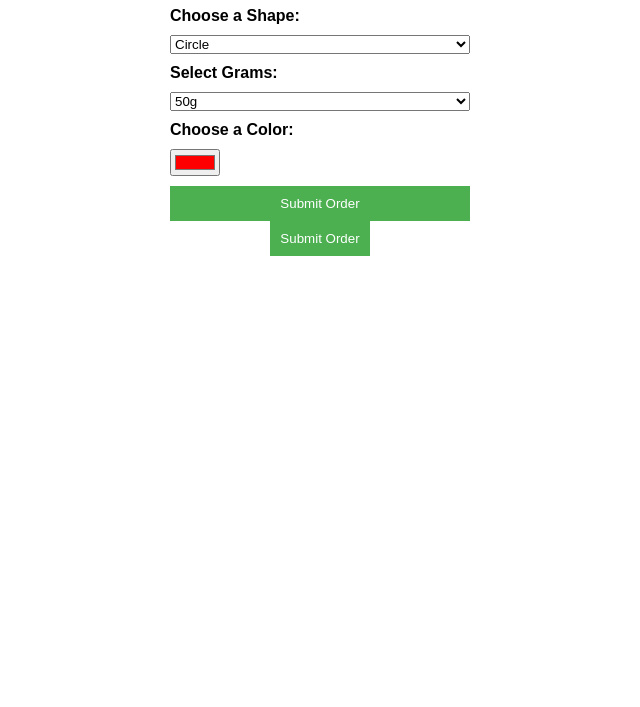
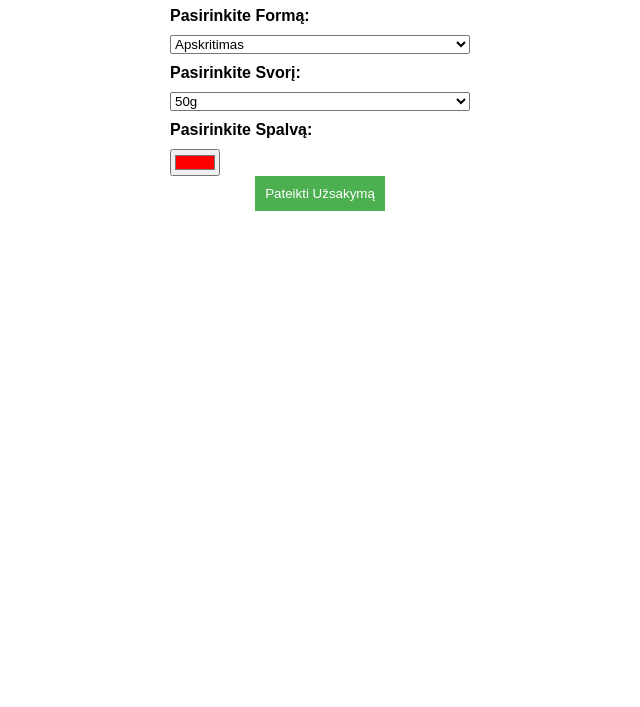
Before and after one commit to Airidaslab/Airidaslab.github.io, a plain HTML site: page index.html in a window 1280 px wide. Shown: the part 93-800 px from the top of the page, without its empty margins (320-960 px from the left). Drawn offline with Linux system fonts and the light colour scheme.

Commit message:
index.html

```diff
--- a/index.html
+++ b/index.html
@@ -1,41 +1,50 @@
 <!DOCTYPE html>
-<html lang="en">
+<html lang="lt">
 <head>
   <meta charset="UTF-8">
   <meta name="viewport" content="width=device-width, initial-scale=1.0">
-  <title>Product Customizer</title>
+  <title>Produkto Koregavimo Puslapis</title>
   <link rel="stylesheet" href="style.css">
 </head>
 <body>
-  <h1>Customize Your Product</h1>
-  <form id="customizationForm" action="" method="post">
+  <h1>Produkto Koregavimas</h1>
+
+  <!-- Product Customization Form -->
+  <form id="customizationForm">
     <!-- Shape Selection -->
-    <label for="shape">Choose a Shape:</label>
+    <label for="shape">Pasirinkite Formą:</label>
     <select id="shape" name="shape">
-      <option value="circle">Circle</option>
-      <option value="square">Square</option>
-      <option value="triangle">Triangle</option>
+      <option value="circle">Apskritimas</option>
+      <option value="square">Kvadratas</option>
+      <option value="triangle">Trikampis</option>
+      <option value="oval">Ovalas</option>
+      <option value="star">Žvaigždė</option>
+      <option value="heart">Širdelė</option>
     </select>
 
     <!-- Grams Selection -->
-    <label for="grams">Select Grams:</label>
+    <label for="grams">Pasirinkite Svorį:</label>
     <select id="grams" name="grams">
       <option value="50g">50g</option>
       <option value="100g">100g</option>
+      <option value="150g">150g</option>
       <option value="200g">200g</option>
+      <option value="250g">250g</option>
+      <option value="500g">500g</option>
     </select>
 
     <!-- Color Selection -->
-    <label for="color">Choose a Color:</label>
+    <label for="color">Pasirinkite Spalvą:</label>
     <input type="color" id="color" name="color" value="#ff0000">
+  </form>
 
-    <!-- Submit Button -->
-    <button type="submit">Submit Order</button>
-  </form>
-<a href="https://docs.google.com/forms/d/e/1FAIpQLSeQ2G2snJXhXM479lPHztG8BSpLH7aRW34J6cabiT_qarDCQw/viewform?usp=sf_link" target="_blank">
-  <button type="button">Submit Order</button>
-</a>
-  <p id="orderConfirmation" style="display:none;">Thank you! Your order has been submitted.</p>
+  <!-- Submit Order Button - Opens Google Form in New Tab -->
+  <a href="https://docs.google.com/forms/d/e/1FAIpQLSeQ2G2snJXhXM479lPHztG8BSpLH7aRW34J6cabiT_qarDCQw/viewform?usp=sf_link" target="_blank">
+    <button type="button">Pateikti Užsakymą</button>
+  </a>
+
+  <!-- Confirmation Message (optional) -->
+  <p id="orderConfirmation" style="display:none;">Ačiū! Jūsų užsakymas pateiktas.</p>
 
   <script src="script.js"></script>
 </body>
```
